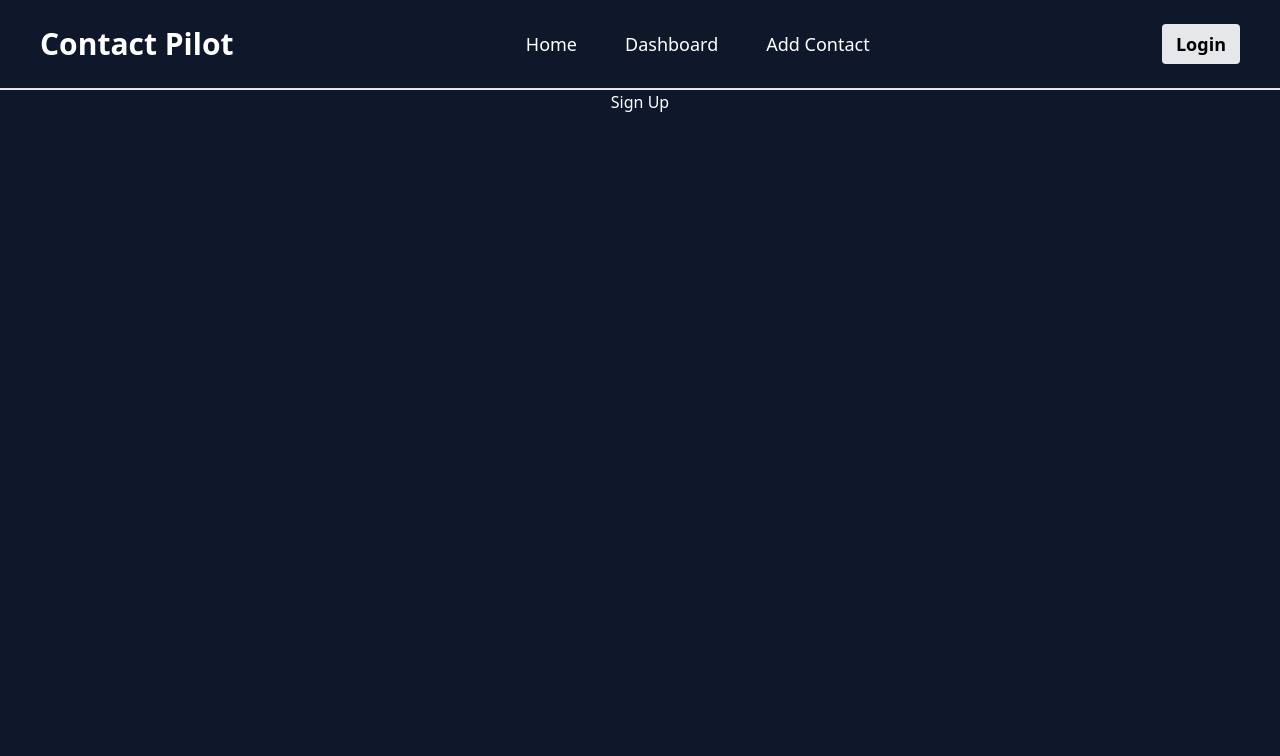
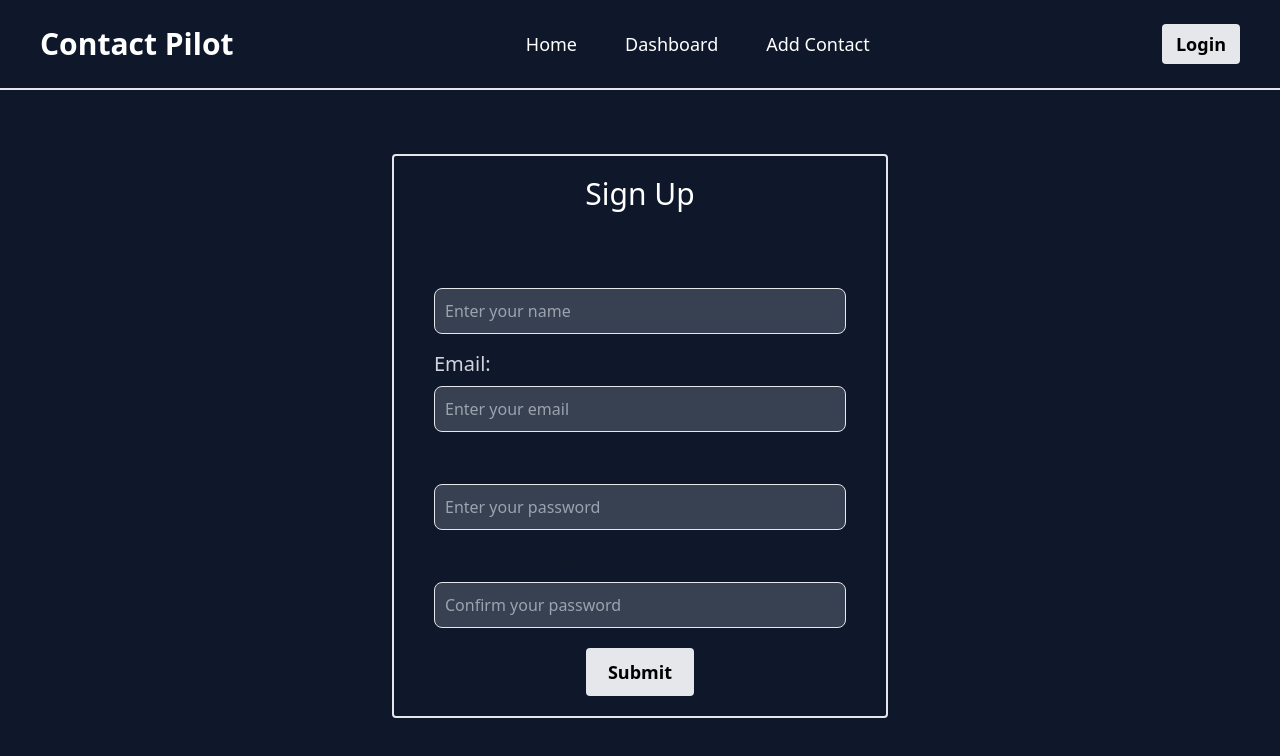
Before and after one commit to MohammadNaiem65/contact-pilot-client, a React (Vite) app: page /sign-up in a window 1280 px wide. Shown: the top 756 px of the page. Built offline with nearby package versions, Linux system fonts and the light colour scheme.

Commit message:
Completed the sign up page design

```diff
--- a/src/pages/Login/Login.jsx
+++ b/src/pages/Login/Login.jsx
@@ -1,7 +1,7 @@
+import { motion } from 'framer-motion';
+
 export default function Login() {
-    return (
-        <div>
-            <h1 className="text-center">Login</h1><br/>
-        </div>
-    );
+	return (
+		<p>heh</p>
+	);
 }
--- a/src/pages/SignUp/SignUp.jsx
+++ b/src/pages/SignUp/SignUp.jsx
@@ -1,7 +1,79 @@
+import { motion } from 'framer-motion';
+
 export default function SignUp() {
-    return (
-        <div>
-            <h1 className="text-center">Sign Up</h1><br/>
-        </div>
-    );
+	return (
+		<motion.form
+			className='w-[31rem] mt-16 mx-auto px-10 py-5 border-2 flex flex-col items-center rounded'
+			initial={{ opacity: 0 }}
+			animate={{ opacity: 1, transition: { delay: 2.5 } }}>
+			<h1 className='text-center text-3xl mb-10'>Sign Up</h1>
+
+			{/* Name */}
+			<div className='w-full'>
+				<label
+					htmlFor='confirm_password'
+					className='block mb-2 text-xl font-medium text-gray-900 dark:text-gray-300'>
+					Name:
+				</label>
+				<input
+					type='text'
+					id='confirm_password'
+					className='w-full p-2.5 text-gray-300 bg-gray-700 block rounded-lg border border-gray-30'
+					placeholder='Enter your name'
+					required
+				/>
+			</div>
+			{/* Email */}
+			<div className='w-full mt-4'>
+				<label
+					htmlFor='email'
+					className='block mb-2 text-xl font-medium text-gray-300'>
+					Email:
+				</label>
+				<input
+					type='email'
+					id='email'
+					className='w-full p-2.5 text-gray-300 bg-gray-700 block rounded-lg border border-gray-30'
+					placeholder='Enter your email'
+					required
+				/>
+			</div>
+			{/* Password */}
+			<div className='w-full mt-4'>
+				<label
+					htmlFor='password'
+					className='block mb-2 text-xl font-medium text-gray-900 dark:text-gray-300'>
+					Password:
+				</label>
+				<input
+					type='password'
+					id='password'
+					className='w-full p-2.5 text-gray-300 bg-gray-700 block rounded-lg border border-gray-30'
+					placeholder='Enter your password'
+					required
+				/>
+			</div>
+			{/* Confirm password */}
+			<div className='w-full mt-4'>
+				<label
+					htmlFor='confirm_password'
+					className='block mb-2 text-xl font-medium text-gray-900 dark:text-gray-300'>
+					Confirm Password:
+				</label>
+				<input
+					type='password'
+					id='confirm_password'
+					className='w-full p-2.5 text-gray-300 bg-gray-700 block rounded-lg border border-gray-30'
+					placeholder='Confirm your password'
+					required
+				/>
+			</div>
+			{/* Confirm */}
+			<input
+				type='submit'
+				value='Submit'
+				className='bg-gray-200 mt-5 px-5 py-2 border-2 font-semibold text-black text-lg rounded cursor-pointer hover:bg-transparent hover:text-white'
+			/>
+		</motion.form>
+	);
 }
```
